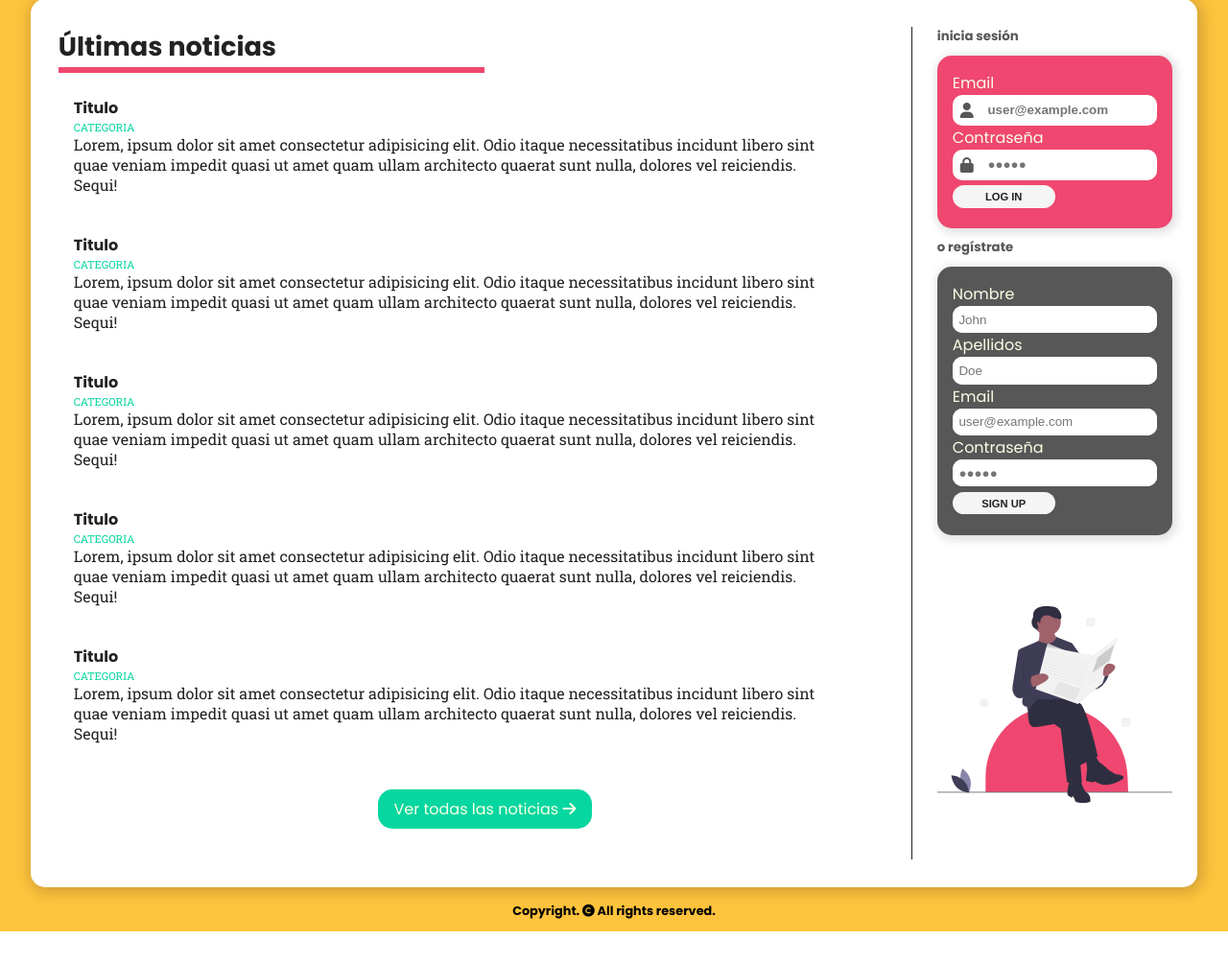
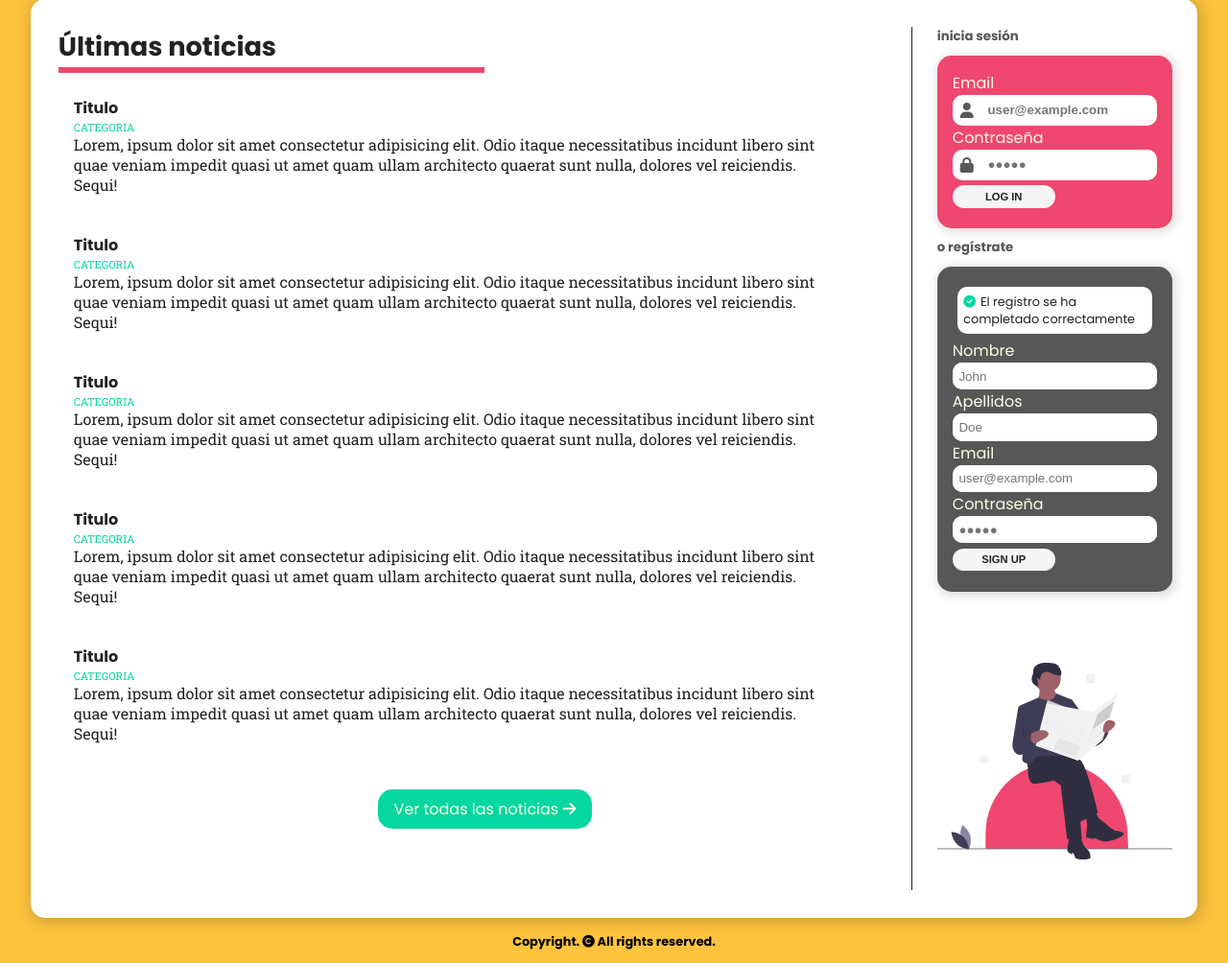
Before and after one commit to riskezwn/blog-app, a PHP site: page / in a window 1280 px wide. Shown: the part 144-1148 px from the top of the page at 96% size. Before the commit the page ends 1115 px from the top, so only its background shows below. Run offline with PHP 8.4, Linux system fonts and the light colour scheme; the visitor is signed in with stand-in values (Sample User, id 1); some libraries are stand-ins or nearby versions.

Commit message:
show register error or success

```diff
--- a/assets/css/style.css
+++ b/assets/css/style.css
@@ -195,17 +195,31 @@ aside .container form.sign-up .form-group input {
   border-radius: 10px;
 }
 
-aside .form-error {
-  background-color: var(--c-pink);
-
-  font-size: .7em;
+aside .error {
+  font-size: .8em;
   padding: .5em;
   border-radius: 10px;
   margin: 5px 5px;
 
 }
-aside .form-error i {
+aside .error i {
   margin-right: 3px;
+}
+aside .error.form {
+  background-color: #ef476f;
+}
+
+aside .success {
+  color: var(--c-darkgray);
+  background-color: #fff;
+  font-size: .8em;
+  padding: .5em;
+  border-radius: 10px;
+  margin: 5px 5px;
+}
+aside .success i {
+  color: #06d6a0;
+  margin-right: 5px;
 }
 
 aside .img {
--- a/includes/aside.php
+++ b/includes/aside.php
@@ -18,6 +18,12 @@
   <div class="container">
     <h5>o regístrate</h5>
     <form action="registro.php" class="sign-up" method="POST">
+      <!-- Mostrar el resultado del registro -->
+      <?php if (isset($_SESSION['signup'])) : ?>
+        <div class="success"><i class="fas fa-check-circle"></i><?= $_SESSION['signup'] ?></div>
+      <?php elseif (isset($_SESSION['errors']['signup'])) : ?>
+        <div class="error form"><i class='fas fa-exclamation-circle'></i><?= $_SESSION['errors']['signup'] ?></div>
+      <?php endif; ?>
       <label for="name">Nombre</label>
       <div class="form-group">
         <input type="text" name="name" id="name" placeholder="John" />
@@ -50,6 +56,7 @@
     </form>
     <?php
     deleteSession('errors');
+    deleteSession('signup');
     ?>
   </div>
   <img src="assets/images/undraw_newspaper_k72w.svg" alt="newspaper" class="img" />
--- a/includes/helpers.php
+++ b/includes/helpers.php
@@ -12,7 +12,7 @@ function checkFormError($errors, $field)
 {
     $result = '';
     if (isset($errors[$field]) && !empty($field)) {
-        $result = "<div class='form-error'><i class='fas fa-exclamation-circle'></i>$errors[$field]</div>";
+        $result = "<div class='error form'><i class='fas fa-exclamation-circle'></i>$errors[$field]</div>";
     }
     return $result;
 }
--- a/registro.php
+++ b/registro.php
@@ -45,7 +45,7 @@ if (isset($_POST)) {
         if ($stmt) {
             $_SESSION['signup'] = 'El registro se ha completado correctamente';
         } else {
-            $errors['signup'] = 'Fallo al crear el usuario: ' . mysqli_error($con);
+            $_SESSION['errors']['signup'] = 'Fallo al crear el usuario: ' . mysqli_error($con);
         }
     }
 }
```
